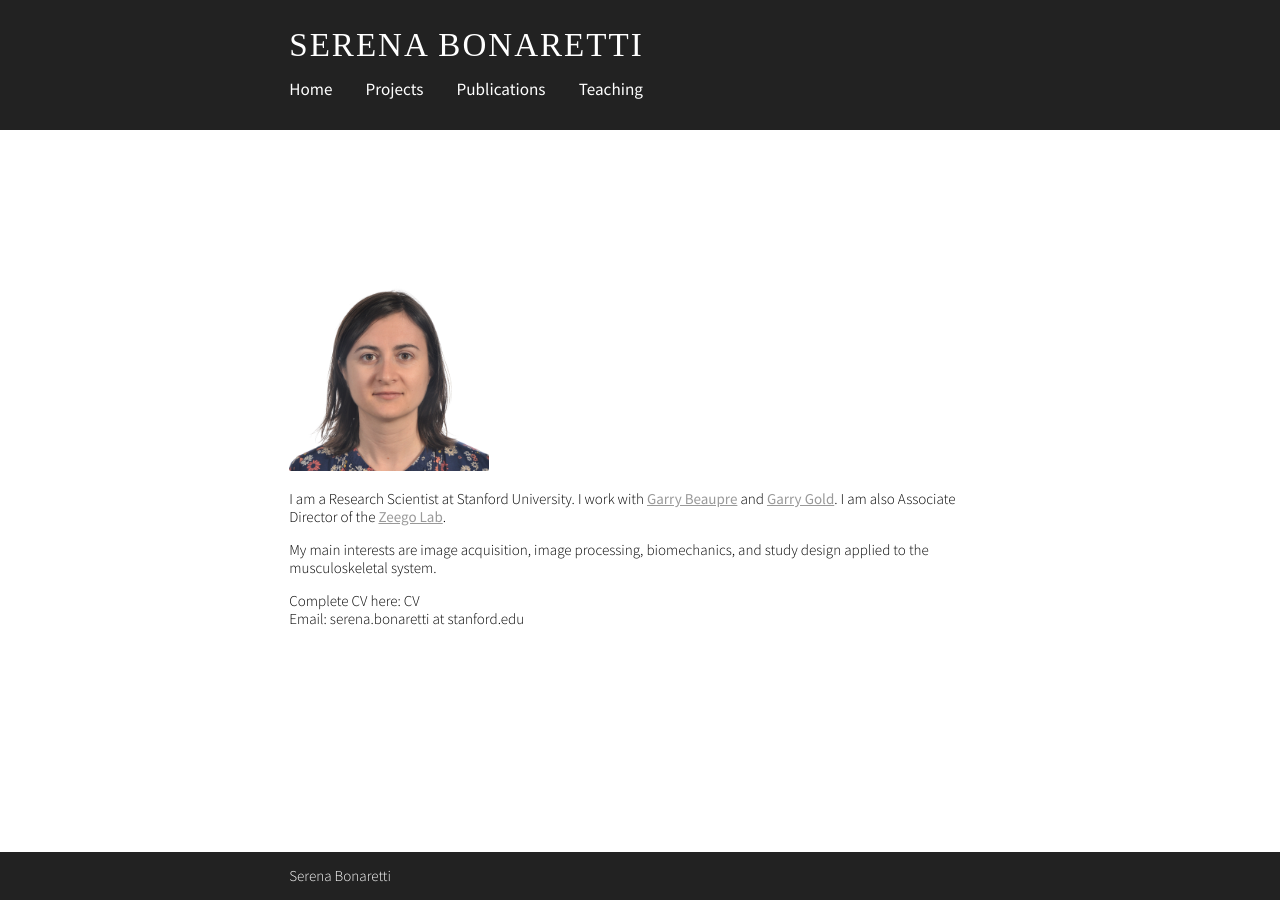
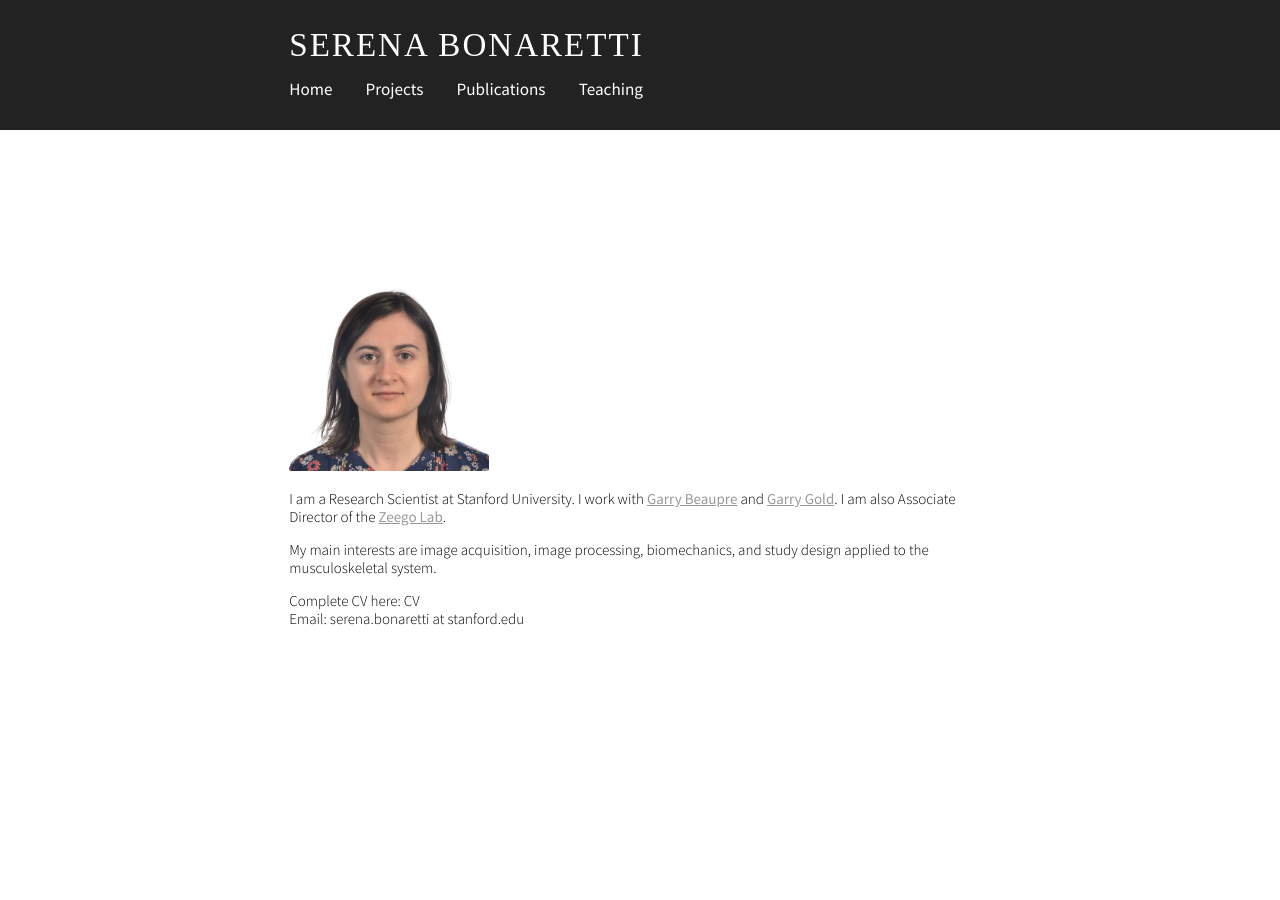
Before and after one commit to sbonaretti/sbonaretti.github.io, a Jekyll site: the page built from index.html, in a window 1280 px wide. Built offline with Jekyll 4.4.1, drawn with Linux system fonts in a browser that asks for light colours; some web fonts are replaced; the list of posts is cut into pages by our own code.

Commit message:
Update blank.html

```diff
--- a/_layouts/blank.html
+++ b/_layouts/blank.html
@@ -28,8 +28,8 @@
   </nav>
 </header>
 {{ content }}
-<footer>
-  <span><a href="{{ site.url }}">{% if page.author %}{{ page.author }}{% else %}{{site.author}}{% endif %}</a></span>
+<!-- <footer>
+  <span><a href="{{ site.url }}">{% if page.author %}{{ page.author }}{% else %}{{site.author}}{% endif %}</a></span> -->
   <!--<span>{% for link_hash in site.links %}{% for link in link_hash %}<a href="{{ link[1].url }}"><i class="fa fa-{{ link[0] }}{% if link[1].square %}-square{% endif %}"></i></a>{% endfor %}{% endfor %}</span> -->
-  <span>© {{ site.time | date: "%Y" }}</span>
-</footer>
+<!--<span>© {{ site.time | date: "%Y" }}</span>
+</footer> -->
```
